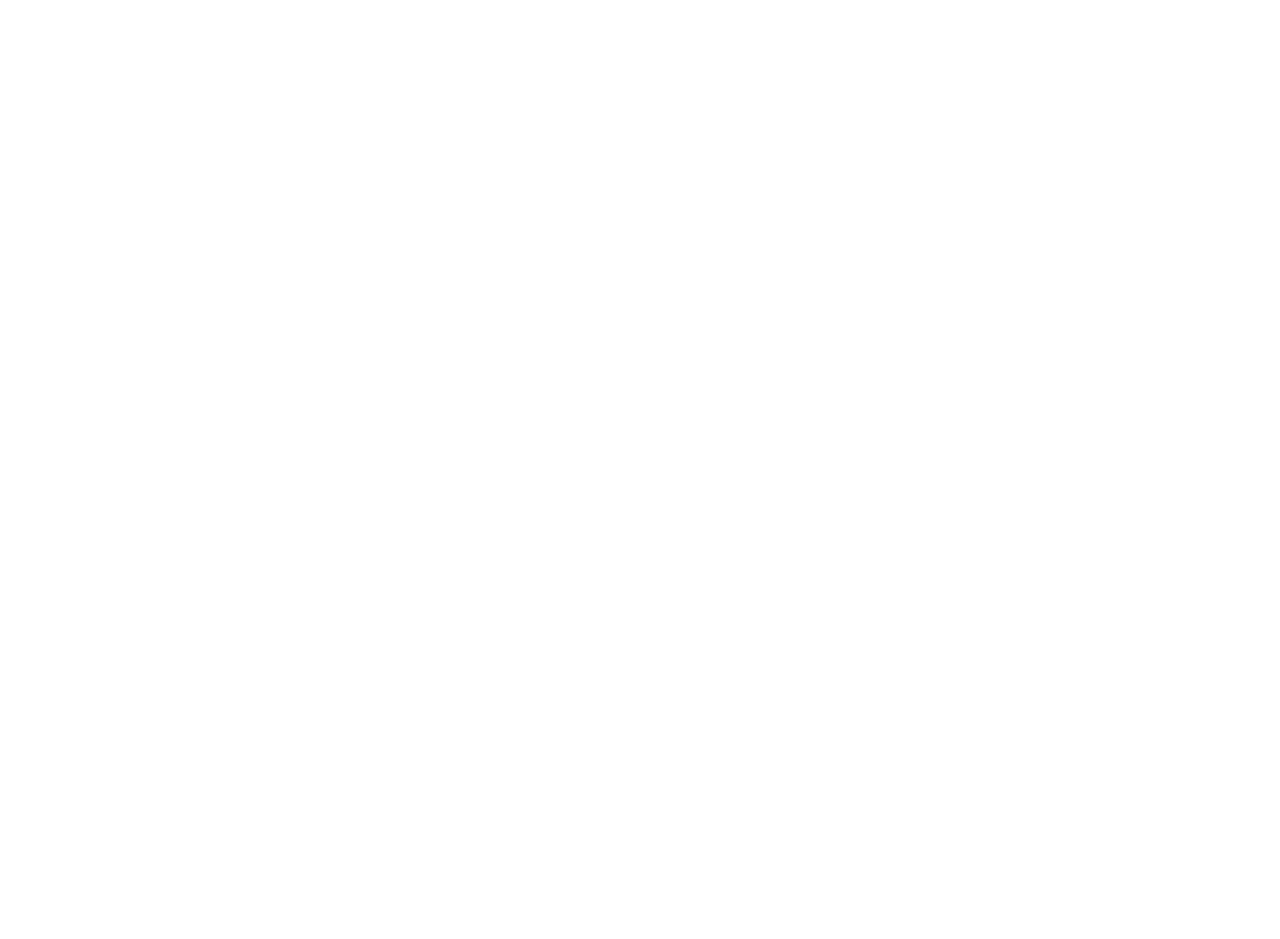
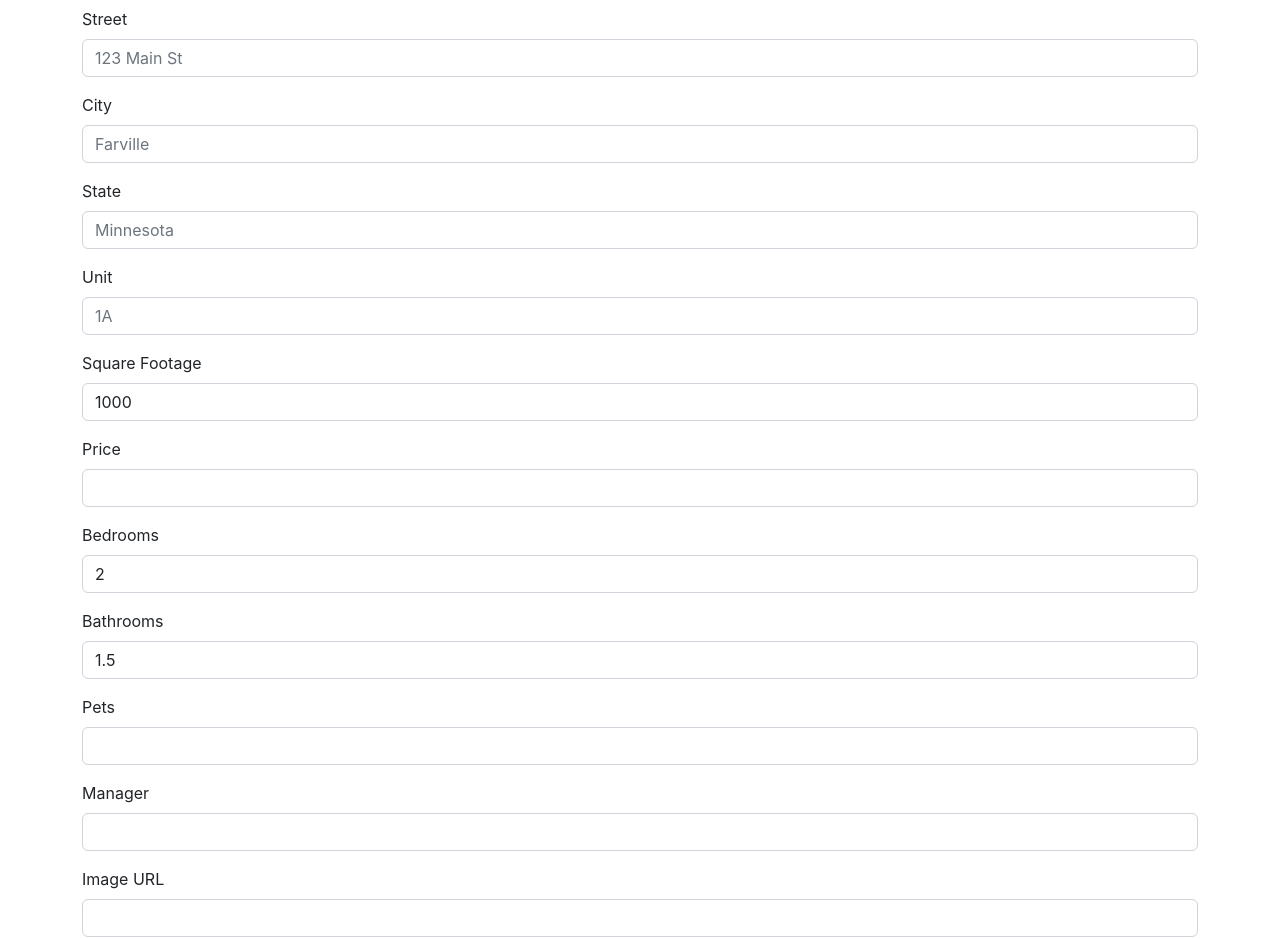
Before and after one commit to learn-academy-2023-bravo/apartment-app-frontend-maddness-our-house, a React (Create React App) app: page /apartmentnew in a window 1280 px wide. Shown: the part 153-1092 px from the top of the page. Before the commit the page ends 800 px from the top, so only its background shows below. Built offline with nearby package versions, Linux system fonts and the light colour scheme; the HTML template or start-up script is replaced by a standard one.

Commit message:
add new apartment page and testing

```diff
--- a/src/App.js
+++ b/src/App.js
@@ -14,6 +14,7 @@
 import { mockApartments } from './mockApartments'
 import { mockUsers } from './mockUsers'
 import './App.css'
+import { Container } from 'reactstrap'
 
 const App = () => {
   const [apartments, setApartments] = useState(mockApartments)
@@ -37,20 +38,26 @@
     setCurrentUser(user)
   }
 
+  const createApartment = (apartment) => {
+    setApartments([apartment, ...apartments])
+  }
+
   return (
     <>
       <Header current_user={currentUser} />
+      <Container className='my-5'>
         <Routes>
           <Route path='/' element={<Home />} />
           <Route path='/apartmentindex' element={<ApartmentIndex apartments={apartments} />} />
           <Route path='/apartmentshow/:id' element={<ApartmentShow apartments={apartments} current_user={currentUser} />} />
-        <Route path='/apartmentnew' element={<ApartmentNew />} />
+          <Route path='/apartmentnew' element={<ApartmentNew createApartment={createApartment} current_user={currentUser} />} />
           <Route path='/apartmentedit' element={<ApartmentEdit />} />
           <Route path='/myapartments' element={<MyApartments apartments={apartments} current_user={currentUser} />} />
           <Route path='/signin' element={<SignIn signin={signin} />} />
           <Route path='/signup' element={<SignUp signup={signup} />} />
           <Route path='*' element={<NotFound />} />
         </Routes>
+      </Container>
       <Footer />
     </>
   )
--- a/src/pages/ApartmentNew.js
+++ b/src/pages/ApartmentNew.js
@@ -1,9 +1,159 @@
-import React from 'react'
+import React, { useState } from 'react'
+import { useNavigate } from 'react-router-dom'
+import { Form, FormGroup, Label, Button, Input } from 'reactstrap'
 
-const ApartmentNew = () => {
+const ApartmentNew = ({ createApartment, current_user }) => {
+  const navigate = useNavigate()
+
+  const [apartment, setApartment] = useState({
+    id: Math.floor(Math.random() * Math.pow(10, 10)),
+    street: '',
+    unit: '',
+    city: '',
+    state: '',
+    square_footage: 1000,
+    price: '',
+    bedrooms: 2,
+    bathrooms: 1.5,
+    pets: '',
+    image: '',
+    manager: '',
+    user_id: current_user?.id,
+  })
+
+  const handleChange = (e) => {
+    setApartment({ ...apartment, [e.target.name]: e.target.value })
+  }
+
   return (
     <>
-
+      <h1>Create a New Listing</h1>
+      <Form
+        onSubmit={(e) => {
+          e.preventDefault()
+          createApartment(apartment)
+          navigate('/apartmentindex')
+        }}
+      >
+        <FormGroup>
+          <Label for='street'>Street</Label>
+          <Input
+            id='street'
+            name='street'
+            placeholder='123 Main St'
+            type='text'
+            value={apartment.street}
+            onChange={handleChange}
+          />
+        </FormGroup>
+        <FormGroup>
+          <Label for='city'>City</Label>
+          <Input
+            id='city'
+            name='city'
+            placeholder='Farville'
+            type='text'
+            value={apartment.city}
+            onChange={handleChange}
+          />
+        </FormGroup>
+        <FormGroup>
+          <Label for='state'>State</Label>
+          <Input
+            id='state'
+            name='state'
+            placeholder='Minnesota'
+            type='text'
+            value={apartment.state}
+            onChange={handleChange}
+          />
+        </FormGroup>
+        <FormGroup>
+          <Label for='unit'>Unit</Label>
+          <Input
+            id='unit'
+            name='unit'
+            placeholder='1A'
+            type='text'
+            value={apartment.unit}
+            onChange={handleChange}
+          />
+        </FormGroup>
+        <FormGroup>
+          <Label for='square_footage'>Square Footage</Label>
+          <Input
+            id='square_footage'
+            name='square_footage'
+            type='number'
+            value={apartment.square_footage}
+            onChange={handleChange}
+          />
+        </FormGroup>
+        <FormGroup>
+          <Label for='price'>Price</Label>
+          <Input
+            id='price'
+            name='price'
+            type='text'
+            value={apartment.price}
+            onChange={handleChange}
+          />
+        </FormGroup>
+        <FormGroup>
+          <Label for='bedrooms'>Bedrooms</Label>
+          <Input
+            id='bedrooms'
+            name='bedrooms'
+            type='number'
+            value={apartment.bedrooms}
+            onChange={handleChange}
+            min={1}
+          />
+        </FormGroup>
+        <FormGroup>
+          <Label for='bathrooms'>Bathrooms</Label>
+          <Input
+            id='bathrooms'
+            name='bathrooms'
+            type='number'
+            value={apartment.bathrooms}
+            onChange={handleChange}
+            step={0.5}
+            min={1}
+          />
+        </FormGroup>
+        <FormGroup>
+          <Label for='pets'>Pets</Label>
+          <Input
+            id='pets'
+            name='pets'
+            type='text'
+            value={apartment.pets}
+            onChange={handleChange}
+          />
+        </FormGroup>
+        <FormGroup>
+          <Label for='manager'>Manager</Label>
+          <Input
+            id='manager'
+            name='manager'
+            type='text'
+            value={apartment.manager}
+            onChange={handleChange}
+          />
+        </FormGroup>
+        <FormGroup>
+          <Label for='image'>Image URL</Label>
+          <Input
+            id='image'
+            name='image'
+            type='text'
+            value={apartment.image}
+            onChange={handleChange}
+          />
+        </FormGroup>
+        <Button>Submit</Button>
+      </Form>
     </>
   )
 }
```
Also changed, not shown: 1 other file (tests, documents, lock files or other folders). Lines whose indentation alone changed are shown as unchanged.
